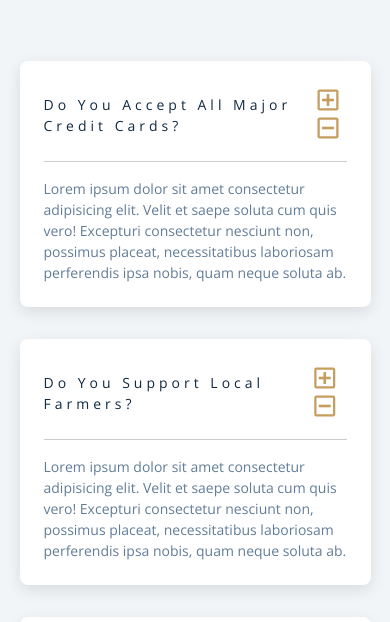
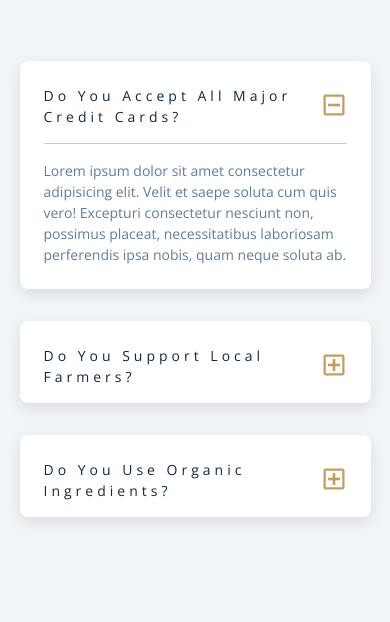
Before and after one commit to RSMarian/project-16, a plain HTML site: page index.html in a window 390 px wide. Both pictures are taken after a click on the button 328 px from the left and 284 px from the top of the page. Shown: the part 170-792 px from the top of the page. Drawn offline with nearby package versions, Linux system fonts and the light colour scheme.

Commit message:
added functionality by traversing the DOM

```diff
--- a/app.js
+++ b/app.js
@@ -1,2 +1,17 @@
-//using selectors inside the element
+// using selectors inside the element
 // traversing the dom
+
+// select all the buttons
+// loop over the buttons
+// add event listeners
+// make sure the parent is the question
+// add .show-text to the parent
+
+const btns = document.querySelectorAll('.question-btn');
+
+btns.forEach(function (btn) {
+    btn.addEventListener('click', function(e){
+        const question = e.currentTarget.parentElement.parentElement;
+        question.classList.toggle('show-text');
+    });
+});
--- a/styles.css
+++ b/styles.css
@@ -231,7 +231,7 @@ Questions
   margin-bottom: 0;
 }
 /* hide text */
-/* .question-text {
+.question-text {
   display: none;
 }
 .show-text .question-text {
@@ -245,4 +245,4 @@ Questions
 }
 .show-text .plus-icon {
   display: none;
-} */
+}
```
